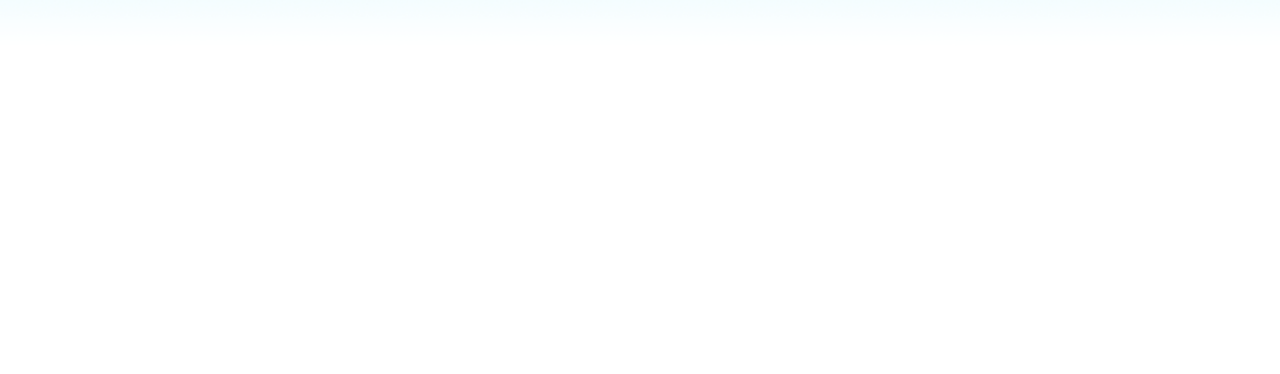
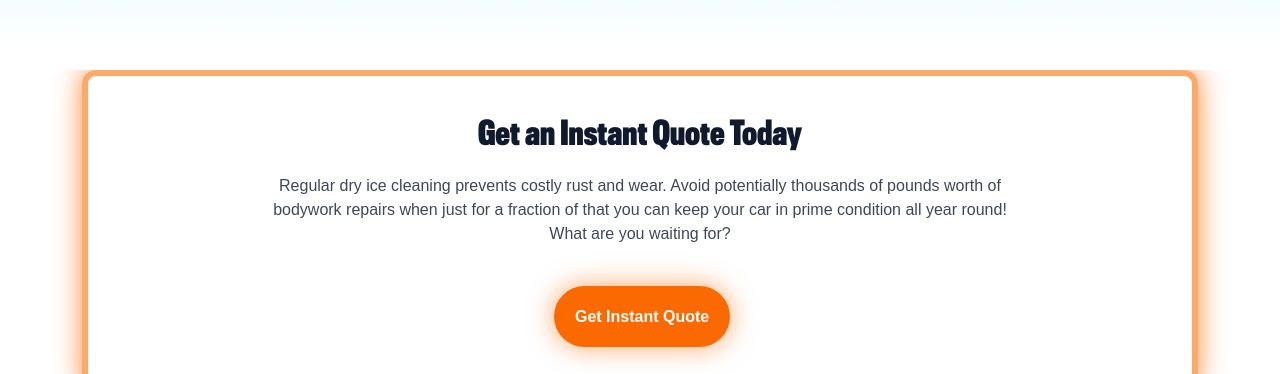
Before and after one commit to Sujatagoyat/ice-blast, a React (Create React App) app: page / in a window 1280 px wide. Shown: the part 5166-5540 px from the top of the page. Before the commit the page ends 5236 px from the top, so only its background shows below. Built offline with nearby package versions, Linux system fonts and the light colour scheme.

Commit message:
get contestant sec done

```diff
--- a/src/App.css
+++ b/src/App.css
@@ -12,13 +12,14 @@
   --fs-md: 16px;
   --fs-2md: 20px;
   --fs-lg: 28px;
-  --fs-xl: 32px;
+  --fs-xl: 26px;
   --fs-2xl: 34px;
   --fs-3xl: 52px;
   /* ------------ font clr--------- */
   --fc-white: #FFFFFF;
   --fc-black: #000000;
   --fc-orange: #FA6A00;
+ --fc-yellow :#FB842CB2;
   --fc-grey: #636363;
   --fc-blue: #101A2E;
   --fc-lightblue: #E3FAFF0D;
@@ -134,7 +135,7 @@
 }
 
 .lh-44 {
-  line-height: 44.8px;
+  line-height: 30.8px;
 }
 
 .lh-57 {
@@ -377,6 +378,9 @@ background: var(--fc-orange);
 .max-w-lg-1140{
   max-width: 1140px;
 }
+.max-w-770{
+  max-width: 770px;
+}
 /* ================================ behind the scene ================================================= */
 .behind-bg-img{
   background-image: url(./assets/images/png/bts-bg-img.png);
@@ -386,6 +390,17 @@ background: var(--fc-orange);
 }
 .max-w-592{
   max-width: 592px;
+}
+.get_box{
+  max-width: 1140px;
+  width: 100%;
+  border: 6px solid var(--fc-yellow);
+  box-shadow: 0px 0px 26.2px 0px #FA6A00CC;
+  border-radius: 14px;
+  padding: 30px 30px;
+}
+.opacity_80{
+  opacity: 80%;
 }
 
 @media (max-width:992px) {
@@ -443,6 +458,7 @@ background: var(--fc-orange);
     --fs-2md: 24px;
     --fs-2xl: 48px;
     --fs-xs: 16px;
+    --fs-xl: 32px;
   }
 
   .lh-115 {
@@ -520,6 +536,22 @@ background: var(--fc-orange);
   }
   .pb-md-60{
     padding-bottom: 60px;
+  }
+  .pb-md-16{
+    padding-bottom: 16px;
+  }
+  .get_box{
+    max-width: 1140px;
+    width: 100%;
+    border: 6px solid var(--fc-yellow);
+    box-shadow: 0px 0px 26.2px 0px #FA6A00CC;
+    border-radius: 14px;
+    padding: 37px 60px;
+    background:  0px 0px 26.2px 0px #FA6A00CC;
+    ;
+  }
+  .lh-44 {
+    line-height: 44.8px;
   }
 
 }
@@ -607,6 +639,14 @@ background: var(--fc-orange);
   .mb-lg-50{
     margin-bottom: 50px;
   }
+  .get_box{
+    max-width: 1140px;
+    width: 100%;
+    border: 6px solid var(--fc-yellow);
+    box-shadow: 0px 0px 26.2px 0px #FA6A00CC;
+    border-radius: 14px;
+    padding: 37px 185px;
+  }
 
 }
 @media (min-width:1200px) {
--- a/src/App.js
+++ b/src/App.js
@@ -7,6 +7,7 @@ import FutureCar from './components/FutureCar';
 import Understanding from './components/Understanding';
 import WhyChoose from './components/WhyChoose'
 import BehindScenes from './components/BehindScenes';
+import GetContestant from './components/GetContestant';
 
 
 function App() {
@@ -17,7 +18,7 @@ function App() {
       <Understanding/>
       <WhyChoose/>
       <BehindScenes/>
-
+      <GetContestant/>
     </div>
   );
 }
--- /dev/null
+++ b/src/components/GetContestant.jsx
@@ -0,0 +1,19 @@
+import React from 'react'
+
+function GetContestant() {
+  return (
+    <div>
+        <div className="container">
+            <div className='get_box mx-auto'>
+            <h1 className='fw-bold text-32 lh-44 ff-titling clr-blue text-center mb-0 pb-md-16 pb-10'>Get an Instant Quote Today</h1>
+            <p className='fw-normal text-16 lh-24 ff-acumin clr-blue text-center max-w-770 mb-0 pb-lg-40 pb-20 opacity_80'>Regular dry ice cleaning prevents costly rust and wear. Avoid potentially thousands of pounds worth of bodywork repairs when just for a fraction of that you can keep your car in prime condition all year round! What are you waiting for?</p>
+            <div className='max-w-172 mx-auto '>
+                <button className='fw-bold text-16 lh-19 ff-acumin clr-white btnn btn-style text-nowrap  '>Get Instant Quote</button>
+            </div>
+            </div>
+        </div>
+    </div>
+  )
+}
+
+export default GetContestant
```
